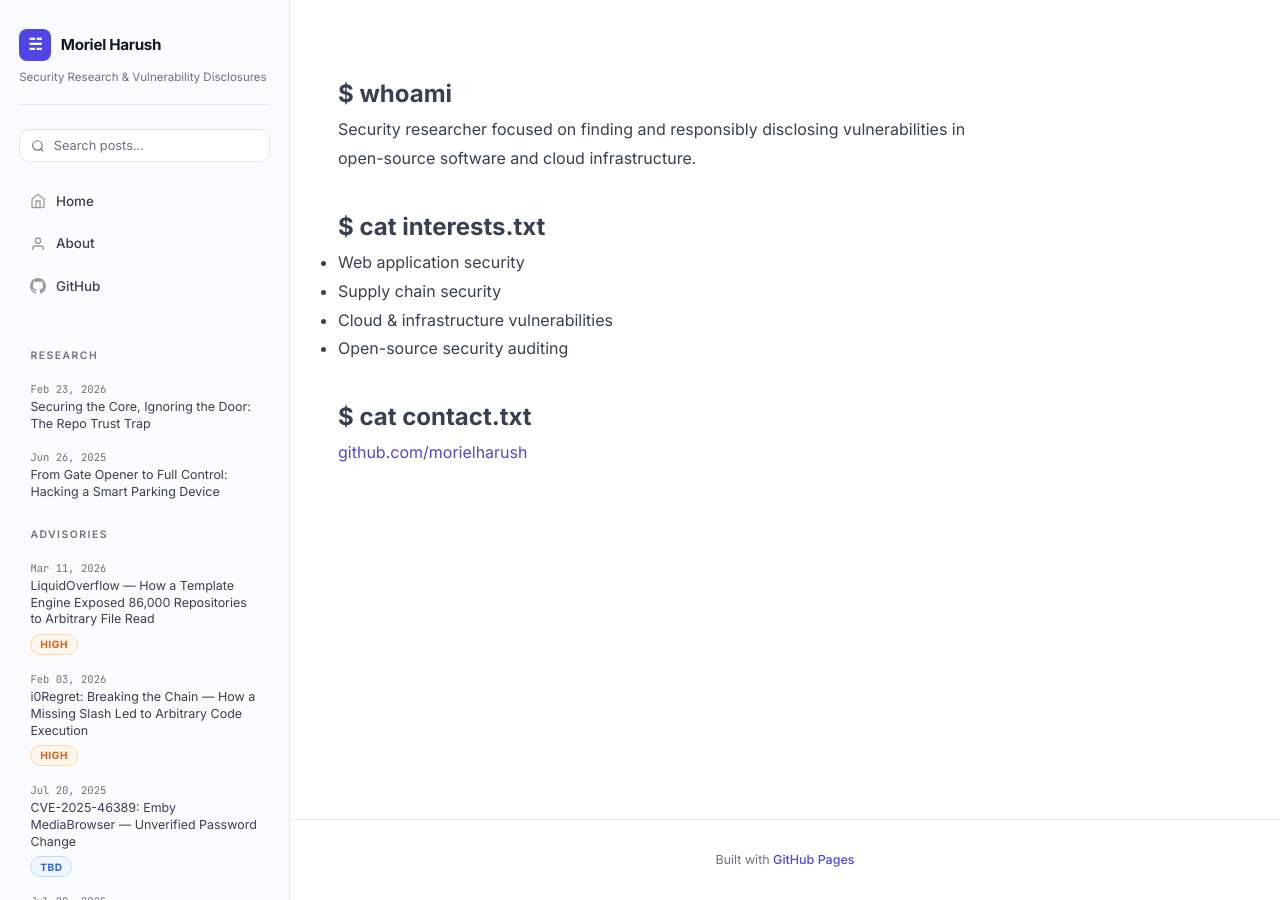
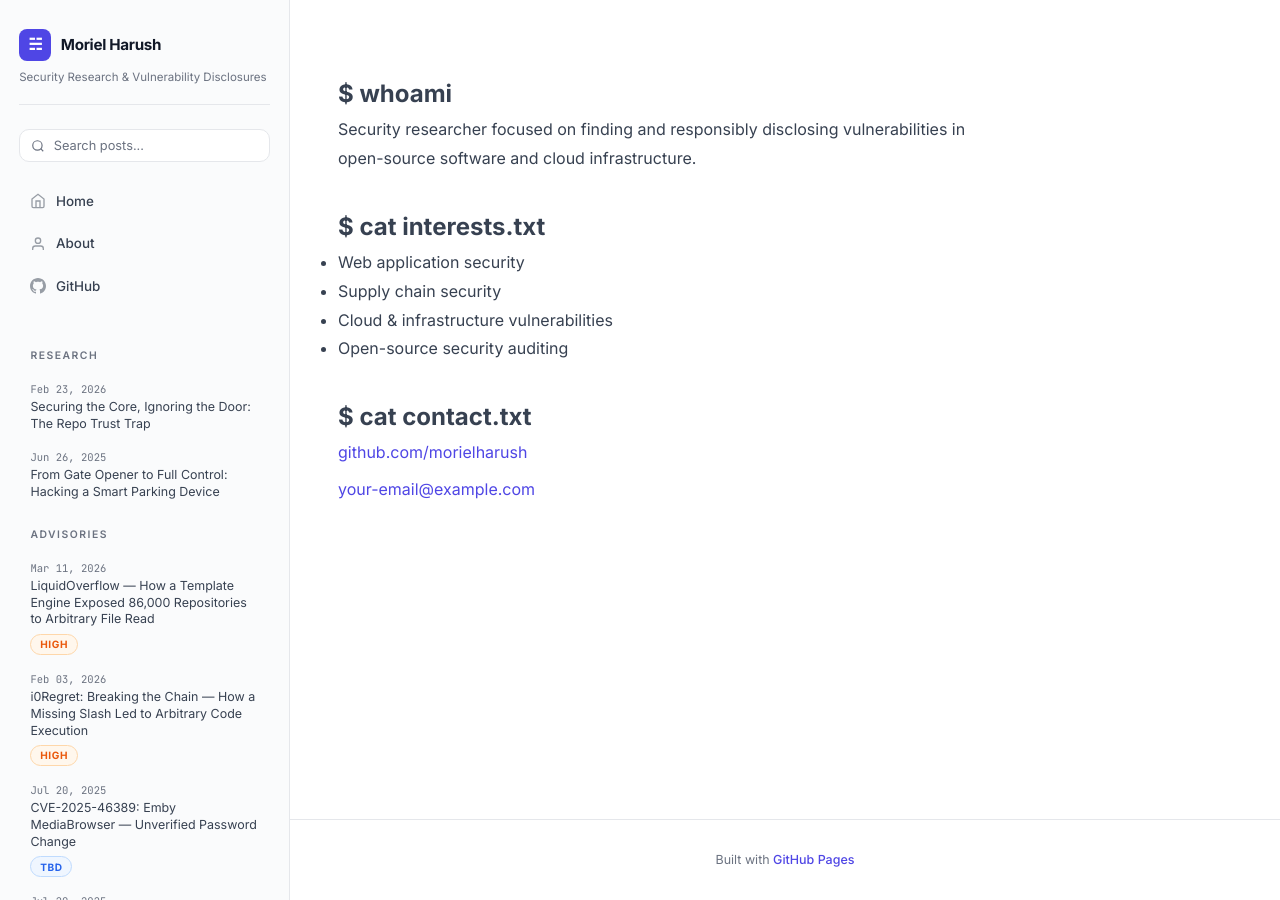
Before and after one commit to MorielHarush/morielharush.github.io, a Jekyll site: the page built from about.html, in a window 1280 px wide. Built offline with Jekyll 4.4.1, drawn with Linux system fonts in a browser that asks for light colours.

Commit message:
Add files via upload

```diff
--- a/about.html
+++ b/about.html
@@ -18,5 +18,6 @@ title: About
   <h2>$ cat contact.txt</h2>
   <ul class="contact-links">
     <li><a href="https://github.com/morielharush" target="_blank">github.com/morielharush</a></li>
+    <li><a href="mailto:your-email@example.com">your-email@example.com</a></li>
   </ul>
 </div>
```
